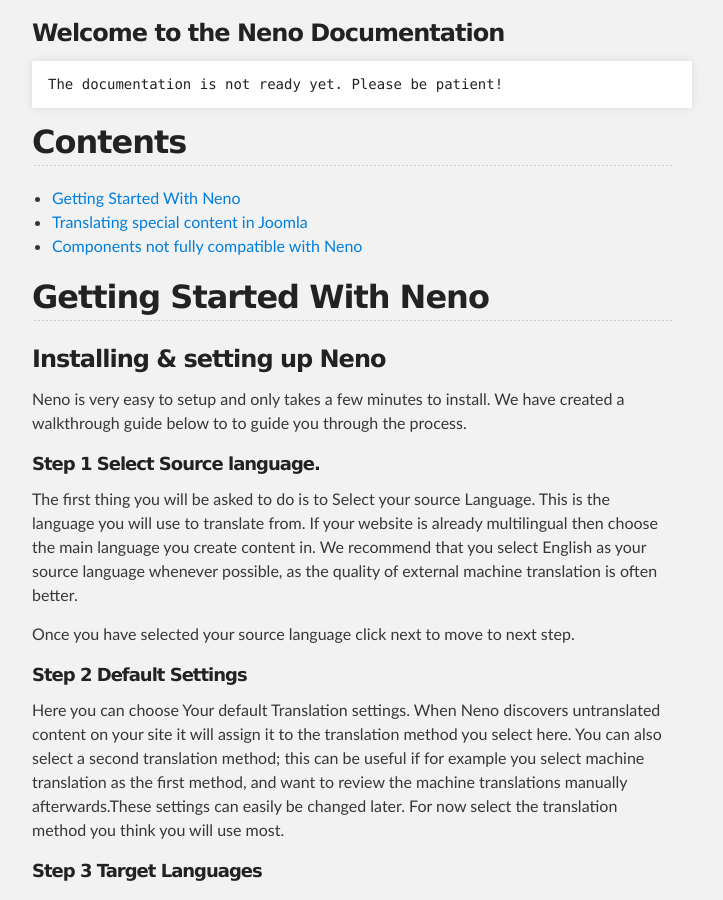
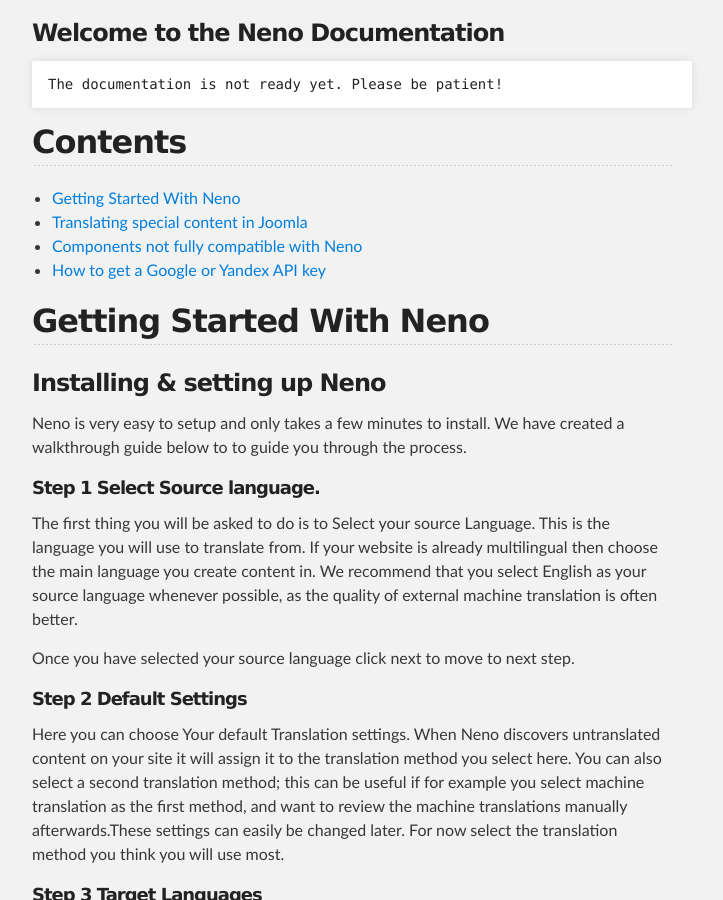
Before and after one commit to javigomez/neno, a Jekyll site: the page built from index.md, in a window 1280 px wide and 900 px high, scrolled down 308 px. Shown: the whole window, without its empty margins (288-1011 px from the left). Built offline with Jekyll 4.4.1, drawn with Linux system fonts in a browser that asks for light colours; Markdown is read by kramdown in place of the engine named in the settings.

Commit message:
Update index.md

```diff
--- a/index.md
+++ b/index.md
@@ -12,6 +12,7 @@ The documentation is not ready yet. Please be patient!
 * [Getting Started With Neno](#getting-started-with-neno)
 * [Translating special content in Joomla](#translating-special-content-in-joomla)
 * [Components not fully compatible with Neno](#components-not-fully-compatible-with-neno)
+* [How to get a Google or Yandex API key](apikeys.md)
 
 ## Getting Started With Neno
 
```
